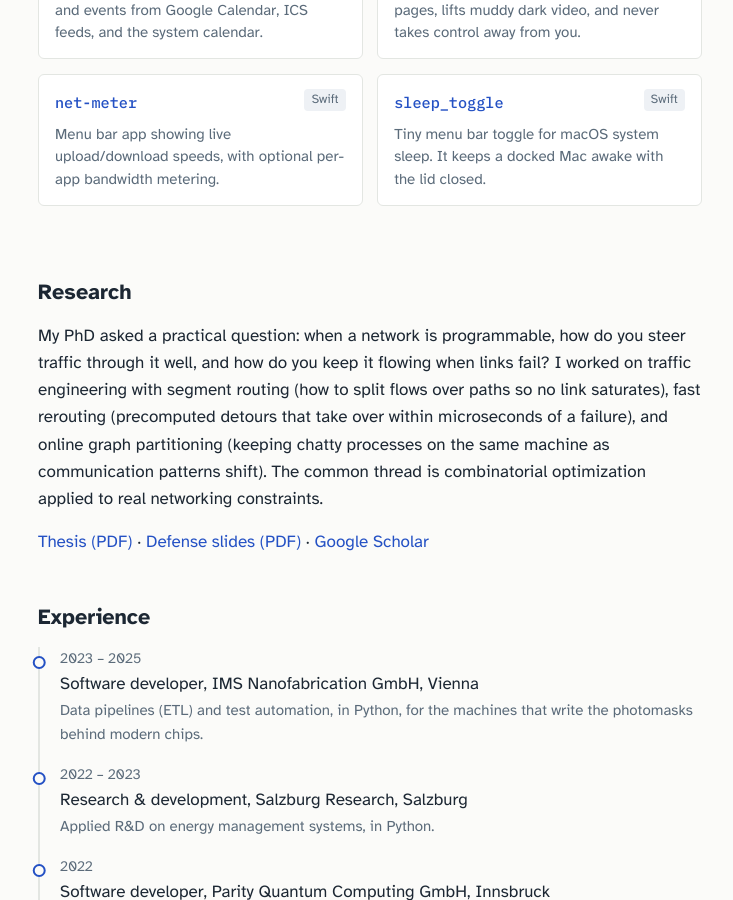
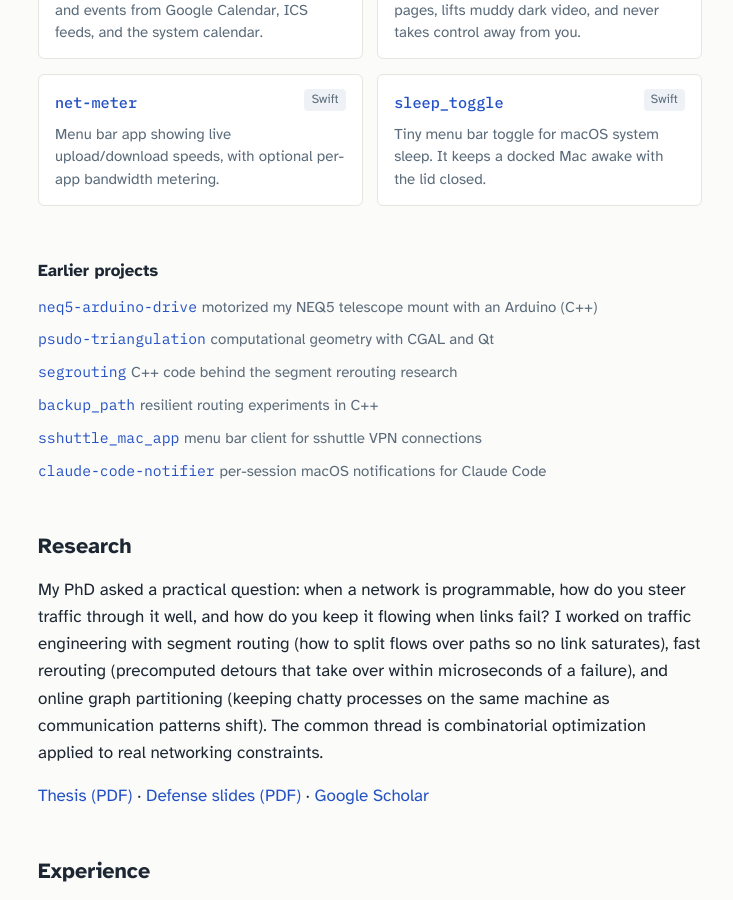
Before and after one commit to maparham/maparham.github.io, a Jekyll site: the page built from index.html, in a window 1280 px wide and 900 px high, scrolled down 1209 px. Shown: the whole window, without its empty margins (270-1003 px from the left). Built offline with Jekyll 4.4.1, drawn with Linux system fonts in a browser that asks for light colours.

Commit message:
Revert "remove earlier projects section"
This reverts commit 8febd9d1600309290f9a2d6ef85fcbb0a4de49dd.

```diff
--- a/index.html
+++ b/index.html
@@ -92,6 +92,16 @@ combine applied research with hands-on software development.
   <p class="recent-label" id="recent-label" hidden>Recently pushed on GitHub</p>
   <ul id="recent-repos"></ul>
 </div>
+
+<h3 class="earlier-title">Earlier projects</h3>
+<ul class="earlier">
+  <li><a class="repo" href="https://github.com/maparham/neq5-arduino-drive">neq5-arduino-drive</a> <span class="note">motorized my NEQ5 telescope mount with an Arduino (C++)</span></li>
+  <li><a class="repo" href="https://github.com/maparham/psudo-triangulation">psudo-triangulation</a> <span class="note">computational geometry with CGAL and Qt</span></li>
+  <li><a class="repo" href="https://github.com/maparham/segrouting">segrouting</a> <span class="note">C++ code behind the segment rerouting research</span></li>
+  <li><a class="repo" href="https://github.com/maparham/backup_path">backup_path</a> <span class="note">resilient routing experiments in C++</span></li>
+  <li><a class="repo" href="https://github.com/maparham/sshuttle_mac_app">sshuttle_mac_app</a> <span class="note">menu bar client for sshuttle VPN connections</span></li>
+  <li><a class="repo" href="https://github.com/maparham/claude-code-notifier">claude-code-notifier</a> <span class="note">per-session macOS notifications for Claude Code</span></li>
+</ul>
 
 <h2>Research</h2>
 
```
